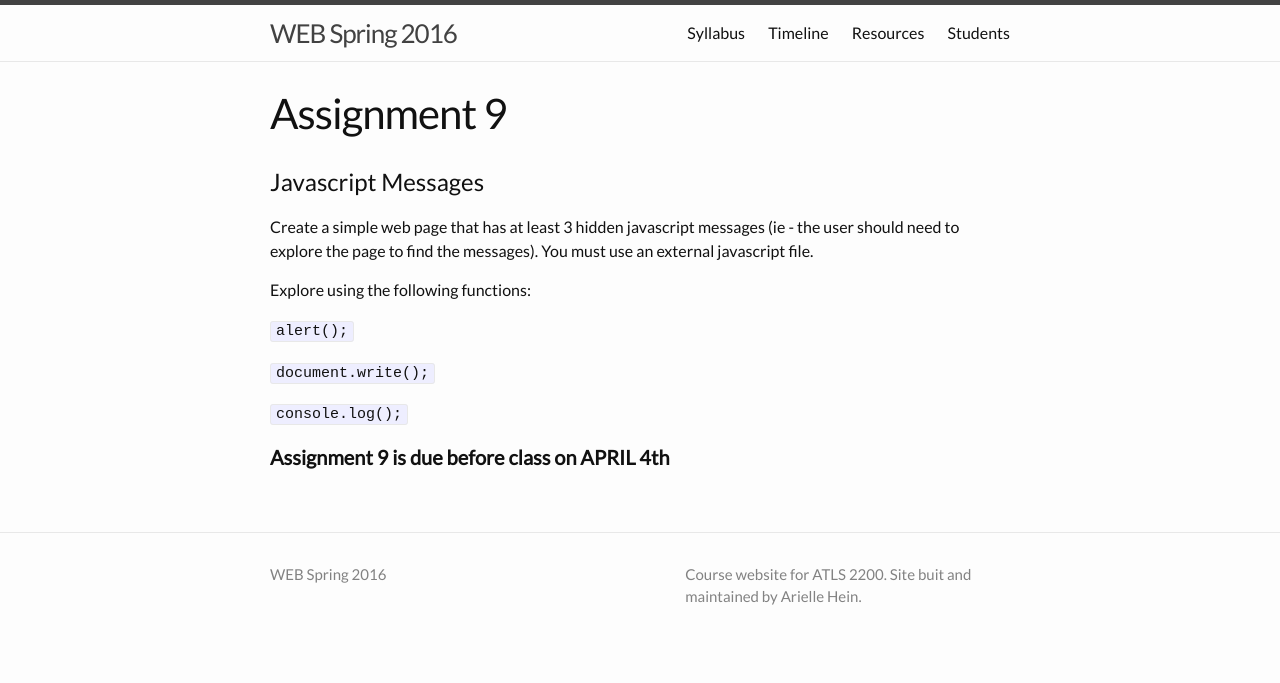
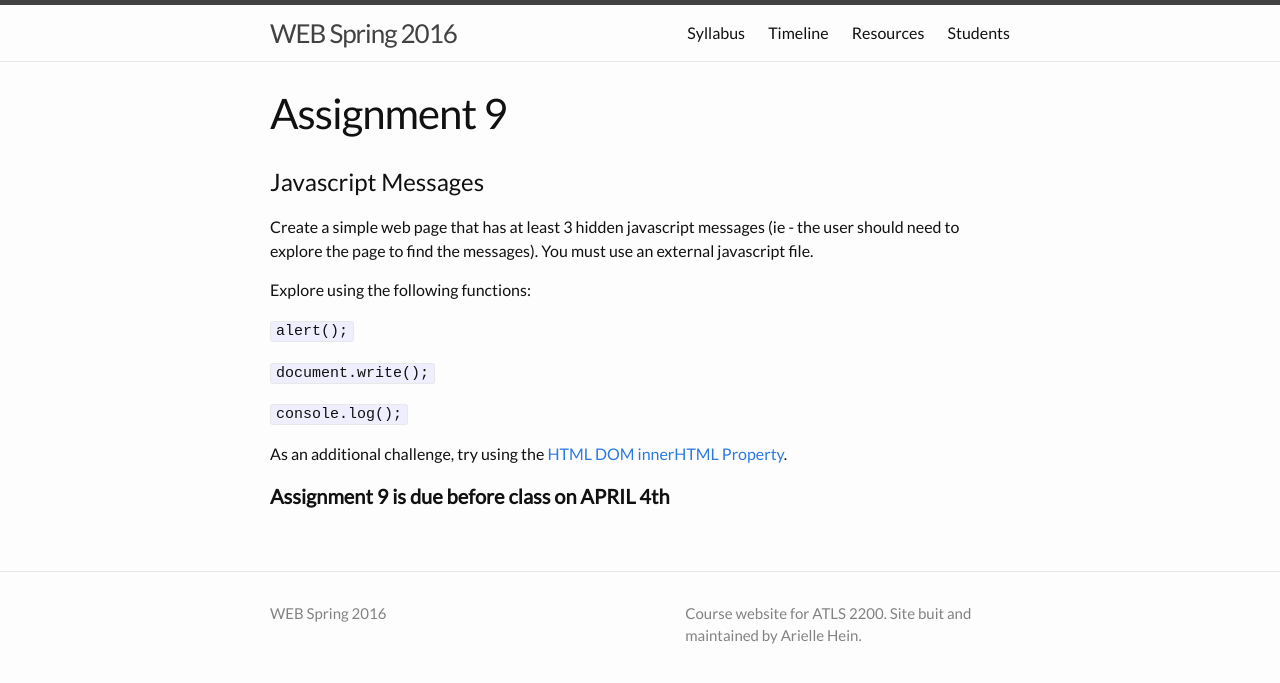
Before and after one commit to coloringchaos/web-spring-16, a Jekyll site: the page built from assignments/assignment-9.md, in a window 1280 px wide. Shown: the top 683 px of the page. Built offline with Jekyll 4.4.1, drawn with Linux system fonts in a browser that asks for light colours.

Commit message:
updating assign 9

```diff
--- a/assignments/assignment-9.md
+++ b/assignments/assignment-9.md
@@ -16,5 +16,7 @@ Explore using the following functions:
 
 `console.log();`
 
+As an additional challenge, try using the [HTML DOM innerHTML Property](http://www.w3schools.com/jsref/prop_html_innerhtml.asp).
+
 
 ####  **Assignment 9 is due before class on APRIL 4th**
```
